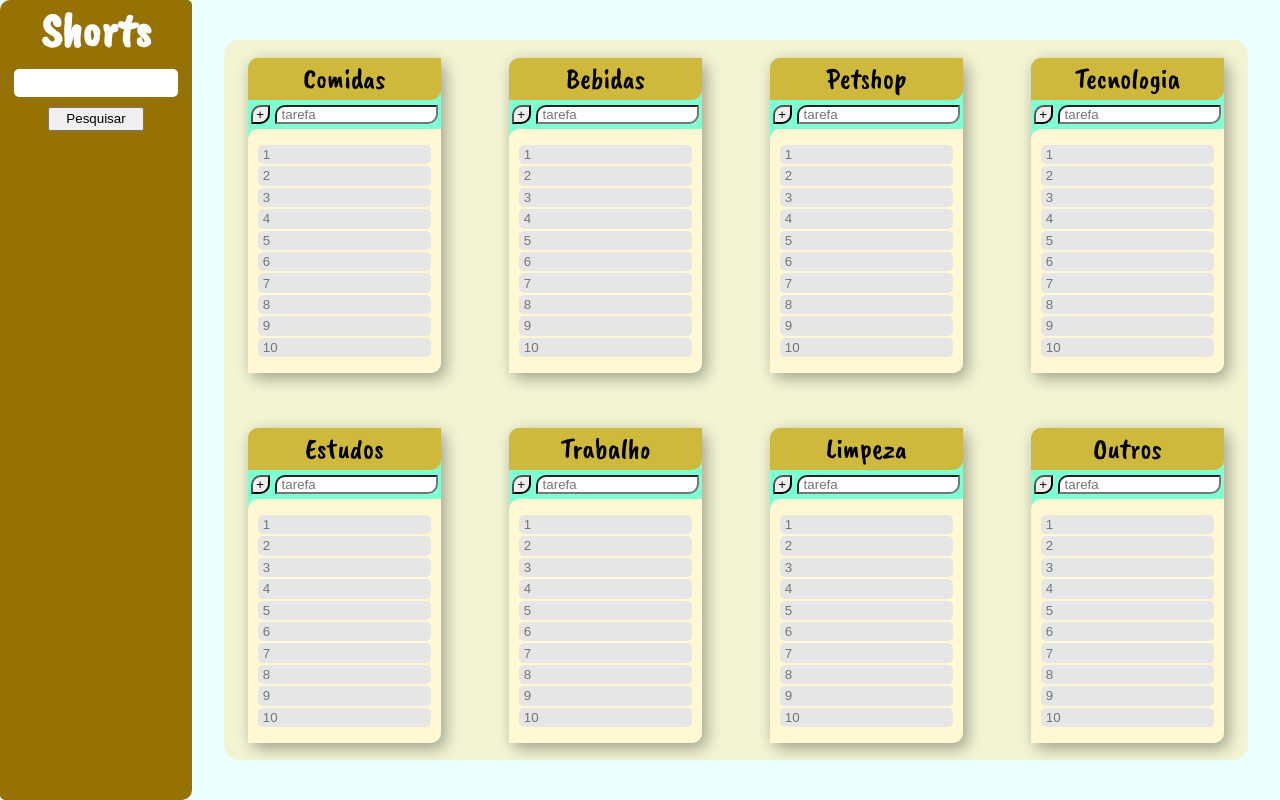
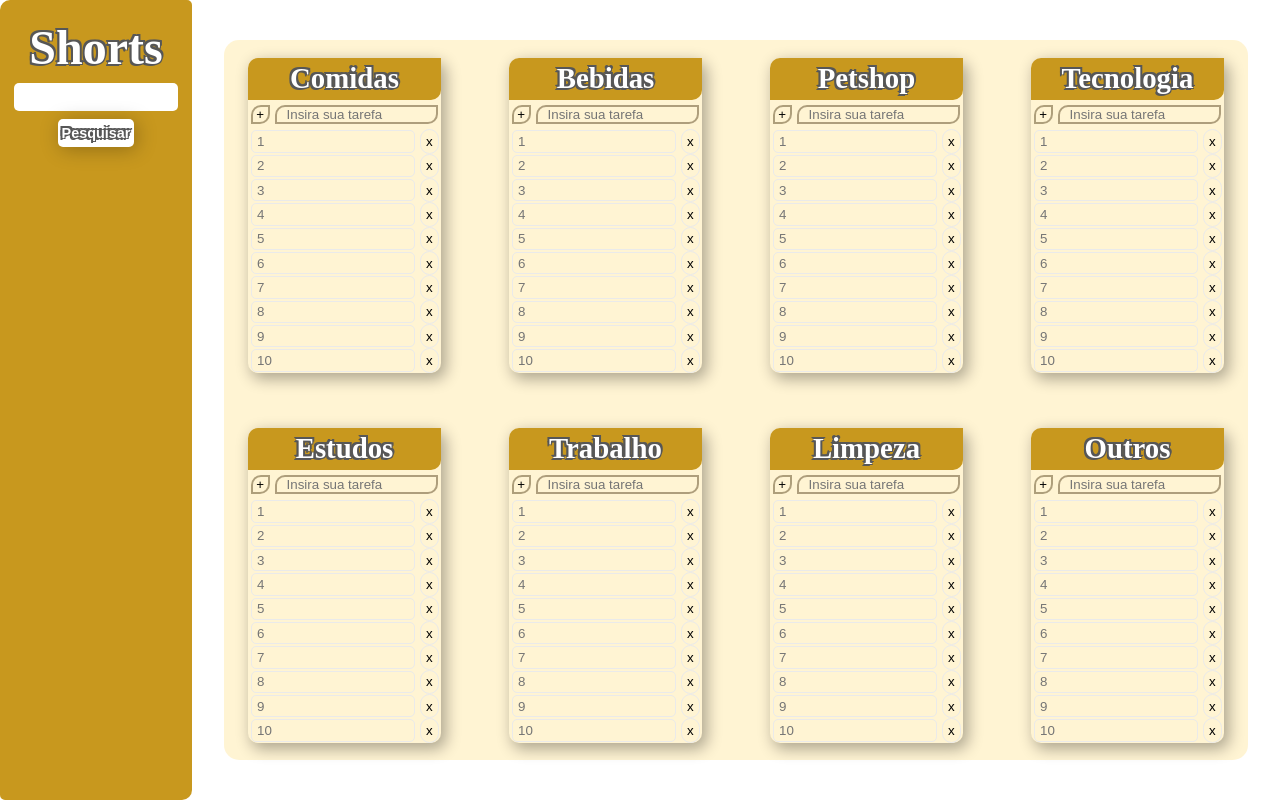
Before and after one commit to devfelipeeduardo/to-do-list-with-api, a React (Vite) app in the folder ToDoListFront/to-do-list-front/: page / in a window 1280 px wide. Built offline with nearby package versions, Linux system fonts and the light colour scheme.

Commit message:
feat: melhora nas paletas de cores e animacoes do css, estou fazendo um bom trabalho, preciso continuar!

```diff
--- a/ToDoListFront/to-do-list-front/src/components/List.jsx
+++ b/ToDoListFront/to-do-list-front/src/components/List.jsx
@@ -1,3 +1,5 @@
+import Task from './Task';
+
 import './style.css';
 
 function List({ title }) {
@@ -5,21 +7,21 @@ function List({ title }) {
     return (
         <div className="list">
             <div className="list-title">{title}</div>
-            <div className="button-and-tasktext">
+            <div className="add-task-container">
                 <button className="add-task-button">+</button>
-                <input className="input-new-task" type="text" placeholder="tarefa"></input>
+                <input className="add-task-input-text" type="text" placeholder="Insira sua tarefa"></input>
             </div>
             <div className="tasks-container">
-                <input className="task" type="text" placeholder="1" />
-                <input className="task" type="text" placeholder="2" />
-                <input className="task" type="text" placeholder="3" />
-                <input className="task" type="text" placeholder="4" />
-                <input className="task" type="text" placeholder="5" />
-                <input className="task" type="text" placeholder="6" />
-                <input className="task" type="text" placeholder="7" />
-                <input className="task" type="text" placeholder="8" />
-                <input className="task" type="text" placeholder="9" />
-                <input className="task" type="text" placeholder="10" />
+                <Task placeholder="1" />
+                <Task placeholder="2" />
+                <Task placeholder="3" />
+                <Task placeholder="4" />
+                <Task placeholder="5" />
+                <Task placeholder="6" />
+                <Task placeholder="7" />
+                <Task placeholder="8" />
+                <Task placeholder="9" />
+                <Task placeholder="10" />
             </div>
         </div>
     );
--- /dev/null
+++ b/ToDoListFront/to-do-list-front/src/components/Task.jsx
@@ -0,0 +1,15 @@
+function Task({ placeholder }) {
+
+
+    return (
+        <>
+            <div className="task-row-container">
+                <input className="task-input" type="text" placeholder={placeholder} />
+                <button className="delete-task-button">x</button>
+            </div>
+        </>
+    )
+
+}
+
+export default Task;
--- a/ToDoListFront/to-do-list-front/src/components/style.css
+++ b/ToDoListFront/to-do-list-front/src/components/style.css
@@ -1,14 +1,17 @@
 @import url('https://fonts.googleapis.com/css2?family=Caveat+Brush&display=swap');
 
-*, *::after, *::before {
+*,
+*::after,
+*::before {
     box-sizing: border-box;
     padding: 0;
     margin: 0;
 }
 
 html {
+    user-select: none;
     font: 62.5%;
-    font-family: 'Caveat Brush';
+    font-family: 'Montserrat';
 }
 
 body {
@@ -17,53 +20,13 @@ body {
     height: 100%;
 }
 
-.lists-container {
+body .lists-container {
     display: flex;
     height: 100vh;
-    background-color: rgb(236, 255, 255);
+    /* background-color: rgb(236, 255, 255); */
 }
 
-nav {
-    height: 100vh;
-    width: 15vw;
-    border-radius: 10px 5px 10px 5px;
-    background-color: rgb(150, 114, 5);
-}
-
-nav > h1 {
-    display: flex;
-    justify-content: center;
-    align-items: center;
-    font-size: 3rem;
-    color: white;
-}
-
-nav > .search-container {
-    display: flex;
-    justify-content: space-evenly;
-    align-items: center;
-    flex-direction: column;
-    height: 10%;
-}
-
-nav > .search-container > .search-input {
-    width: 85%;
-    height: 35%;
-    border-radius: 5px;
-    border: 1px solid transparent;
-}
-
-nav > .search-container > .search-input:focus {
-    border: 1px solid black;
-
-}
-
-nav > .search-container > .search-button {
-    width: 50%;
-    height: 30%;
-}
-
-.tasks-grid {
+body .lists-container .tasks-grid {
     display: grid;
     grid-template-columns: repeat(4, 1fr);
     grid-template-rows: repeat(2, 1fr);
@@ -72,23 +35,99 @@ nav > .search-container > .search-button {
     margin: 5vh 2.5vw 5vh 2.5vw;
     border-radius: 15px;
     background-color: rgba(255, 219, 111, 0.306);
-    justify-items: center;    /* Centraliza horizontalmente */
-    align-items: center;      /* Centraliza verticalmente */
-    gap: 20px;               /* Espaço entre as listas */
+    justify-items: center;
+    align-items: center;
+    gap: 20px;
 }
 
-.list {
+/**/
+body nav {
+    height: 100vh;
+    width: 15vw;
+    border-radius: 10px 5px 10px 5px;
+    background-color: rgb(200, 152, 30);
+}
+
+nav>h1 {
+    display: flex;
+    justify-content: center;
+    align-items: center;
+    font-size: 3rem;
+    color: rgb(255, 255, 255);
+    padding-top: 20px;
+    text-decoration: dotted;
+    color: white;
+    text-shadow:
+        -1px -1px 0 rgb(87, 87, 87),
+        1px -1px 0 rgb(87, 87, 87),
+        -1px 1px 0 rgb(87, 87, 87),
+        1px 1px 0 rgb(87, 87, 87),
+        -2px -2px 0 rgb(87, 87, 87),
+        2px -2px 0 rgb(87, 87, 87),
+        -2px 2px 0 rgb(87, 87, 87);
+    user-select: none;
+}
+
+
+
+nav>.search-container {
+    display: flex;
+    justify-content: space-evenly;
+    align-items: center;
+    flex-direction: column;
+    height: 10%;
+}
+
+.search-container>.search-input {
+    width: 85%;
+    height: 35%;
+    border-radius: 5px;
+    border: 1px solid transparent;
+}
+
+.search-container>.search-input:focus {
+    outline: none;
+}
+
+.search-container>.search-button {
+    width: 40%;
+    height: 35%;
+    border: 0px solid transparent;
+    border-radius: 5px;
+    box-shadow: 2.5px 2.5px 20px 0px rgba(0, 0, 0, 0.269);
+    font-size: 0.9rem;
+    font-weight: 600;
+    cursor: pointer;
+    background: rgb(255, 255, 255);
+    color: white;
+    transition: transform 300ms ease;
+    text-shadow:
+        -1px -1px 0 rgb(87, 87, 87),
+        1px -1px 0 rgb(87, 87, 87),
+        -1px 1px 0 rgb(87, 87, 87),
+        1px 1px 0 rgb(87, 87, 87),
+        -2px -2px 0 rgb(87, 87, 87),
+        2px -2px 0 rgb(87, 87, 87),
+        -2px 2px 0 rgb(87, 87, 87);
+}
+
+.search-button:hover {
+    transform: scale(1.05);
+}
+
+
+/**/
+.tasks-grid .list {
     display: flex;
     flex-direction: column;
     width: 80%;
     height: 90%;
-    background-color: aquamarine;
+    /* background-color: aquamarine; */
     border-radius: 10px;
     box-shadow: 4px 5px 15px 1px rgba(0, 0, 0, 0.32);
 }
 
-
-.list > .list-title {
+.list>.list-title {
     display: flex;
     justify-content: center;
     align-items: center;
@@ -96,11 +135,22 @@ nav > .search-container > .search-button {
     width: 100%;
     height: 15%;
     border-radius: 10px 0px;
-    background-color: rgb(207, 185, 61);
+    background-color: rgb(200, 152, 30);
     font-size: 1.8rem;
+    font-weight: 600;
+    color: white;
+    user-select: none;
+    text-shadow:
+        -1px -1px 0 rgb(87, 87, 87),
+        1px -1px 0 rgb(87, 87, 87),
+        -1px 1px 0 rgb(87, 87, 87),
+        1px 1px 0 rgb(87, 87, 87),
+        -2px -2px 0 rgb(87, 87, 87),
+        2px -2px 0 rgb(87, 87, 87),
+        -2px 2px 0 rgb(87, 87, 87);
 }
 
-.list > .tasks-container {
+.list>.tasks-container {
     display: flex;
     justify-content: center;
     align-items: center;
@@ -108,33 +158,96 @@ nav > .search-container > .search-button {
     border-radius: 10px;
     height: 85%;
     border-radius: 10px 0px;
-    background-color: rgb(255, 248, 210);
 }
 
-.button-and-tasktext {
+
+/**/
+.list>.add-task-container {
     display: flex;
     flex-direction: row;
     justify-content: space-around;
     margin: 5px 0px 5px 0px;
 }
 
-.button-and-tasktext > .add-task-button {
+.add-task-container>.add-task-button {
     width: 10%;
+    border: 2px solid rgba(64, 42, 5, 0.425);
+    background-color: transparent;
     border-radius: 10px 0px;
+    cursor: pointer;
+    transition: transform 300ms ease-in-out;
 }
 
-.button-and-tasktext > .input-new-task {
-    width: 85%;
-    padding-left: 5px;
-    border-radius: 10px 0px;
+.add-task-container>.add-task-button:hover {
+    transform: rotate3d(0, 2, 0, 180deg);
 }
 
-.tasks-container > .task {
-    width: 90%;
-    height: 8%;
+.add-task-container>.add-task-input-text {
+    border: 2px solid rgba(64, 42, 5, 0.425);
+    background-color: transparent;
+    width: 85%;
+    padding-left: 10px;
+    border-radius: 10px 0px;
+    transition: all 300ms ease-in-out;
+    caret-color: rgba(188, 127, 22, 0.425);
+}
+
+.add-task-input-text::placeholder {
+    transition: all 500ms ease-in-out;
+}
+
+.add-task-input-text:hover::placeholder,
+.add-task-input-text:focus::placeholder {
+    color: transparent;
+}
+
+.add-task-container .add-task-input-text:focus {
+    outline: none;
+}
+
+
+/**/
+.list .task-row-container {
+    display: flex;
+    justify-content: space-around;
+    position: relative;
+    height: 90%;
+    width: 100%;
+}
+
+.task-row-container>.task-input {
+    box-sizing: border-box;
+    width: 85%;
     margin: 1px 1px 1px 1px;
     padding: 0px 0px 0px 5px;
     border-radius: 5px;
-    border: 0px solid transparent;
-    background-color: rgb(230, 230, 230);
+    border: 1px solid rgb(234, 234, 234);
+    background-color: transparent;
+    transition: all 100ms ease-in-out;
 }
+
+.task-row-container>.task-input:hover {
+    background-color: rgb(255, 222, 122);
+    transform: scale(1.05);
+}
+
+.task-row-container>.task-input:focus {
+    background-color: rgb(255, 222, 122);
+    transform: scale(1);
+}
+
+.task-row-container>.delete-task-button {
+    position: relative;
+    width: 10%;
+    border-radius: 30px;
+    border: none;
+    border: 1px solid rgb(234, 234, 234);
+    background-color: transparent;
+    transition: all 800ms ease-in-out;
+}
+
+.task-row-container>.delete-task-button:hover {
+    cursor: pointer;
+    transform: scale(1);
+    border: 1px solid rgb(255, 195, 195);
+}
```
Also changed, not shown: 3 other files (tests, documents, lock files or other folders).
